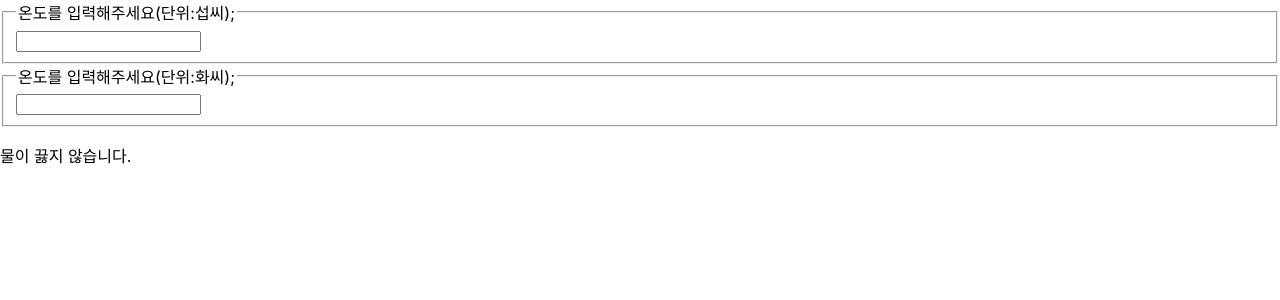
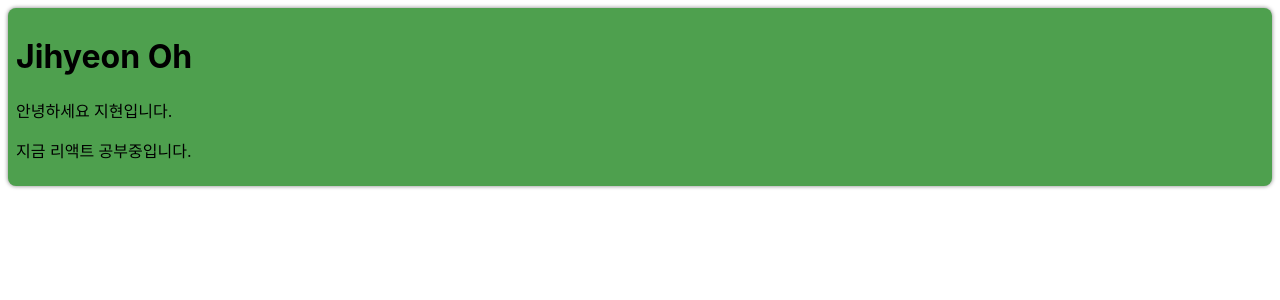
Before and after one commit to zhy2on/practice-react, a React (Create React App) app in the folder go-gamza/: page / in a window 1280 px wide. Shown: the top 300 px of the page. Built offline with nearby package versions, Linux system fonts and the light colour scheme.

Commit message:
Feat: Composition 연습

```diff
--- /dev/null
+++ b/go-gamza/src/chapter_13/Card.jsx
@@ -0,0 +1,20 @@
+function Card(props) {
+	const { title, backgroundColor, children } = props;
+
+	return (
+		<div
+			style={{
+				margin: 8,
+				padding: 8,
+				borderRadius: 8,
+				boxShadow: "0px 0px 4px grey",
+				backgroundColor: backgroundColor || "white" /*Specialization*/,
+			}}
+		>
+			{title && <h1>{title}</h1> /*Specialization*/}
+			{children /*Containment*/}
+		</div>
+	);
+}
+
+export default Card;
--- /dev/null
+++ b/go-gamza/src/chapter_13/ProfileCard.jsx
@@ -0,0 +1,12 @@
+import Card from "./Card";
+
+function ProfileCard(props) {
+	return (
+		<Card title="Jihyeon Oh" backgroundColor="#4ea04e">
+			<p>안녕하세요 지현입니다.</p>
+			<p>지금 리액트 공부중입니다.</p>
+		</Card>
+	);
+}
+
+export default ProfileCard;
--- a/go-gamza/src/index.js
+++ b/go-gamza/src/index.js
@@ -14,11 +14,12 @@
 import AttendanceBook from './chapter_10/AttendanceBook';
 import SignUp from './chapter_11/SignUp';
 import Calculator from './chapter_12/Calculator';
+import ProfileCard from './chapter_13/ProfileCard';
 
 const root = ReactDOM.createRoot(document.getElementById('root'));
 
 root.render(
-  <Calculator />
+  <ProfileCard />
   // <React.StrictMode>
   //   <NotificationList />
   // </React.StrictMode>
```
Also changed, not shown: 1 other file (tests, documents, lock files or other folders).
